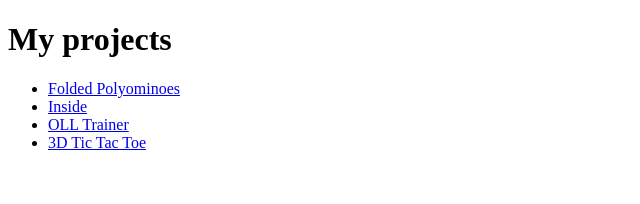
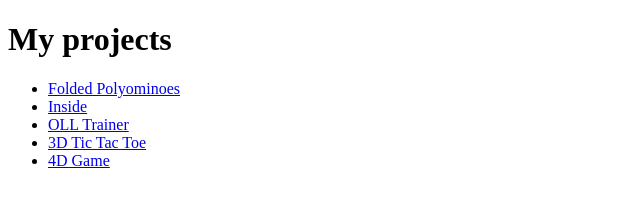
Before and after one commit to bissectra/bissectra.github.io, a plain HTML site: page index.html in a window 1280 px wide. Shown: the full height of the page, 0-640 px from the left. Drawn offline with Linux system fonts and the light colour scheme.

Commit message:
Update index.html

```diff
--- a/index.html
+++ b/index.html
@@ -14,6 +14,7 @@
     <li><a href="https://bissectra.github.io/inside/">Inside</a></li>
     <li><a href="https://bissectra.github.io/oll-trainer/">OLL Trainer</a></li>
     <li><a href="https://bissectra.github.io/3d-tic-tac-toe/">3D Tic Tac Toe</a></li>
+    <li><a href="https://bissectra.github.io/4d-game/">4D Game</a></li>
   </ul>
 </body>
 </html>
```
